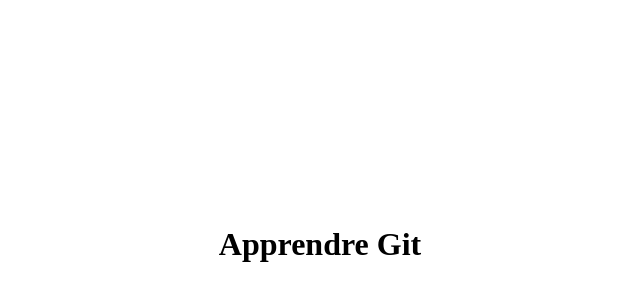
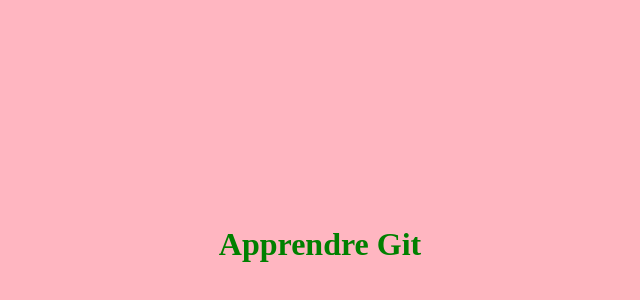
Before and after one commit to DialloLamine/ApprendreGit, a plain HTML site: page index.html in a window 1280 px wide. Shown: the part 48-348 px from the top of the page, without its empty margins (320-960 px from the left). Drawn offline with Linux system fonts and the light colour scheme.

Commit message:
Modif color

```diff
--- a/index.html
+++ b/index.html
@@ -3,8 +3,8 @@
 
     <meta charset="UTF-8"/>
 
-    <body>
-        <h1 style="padding-top: 20%; padding-bottom: 20%; text-align: center;">
+    <body style = "background-color: #FFB6C1;">
+        <h1 style="padding-top: 20%; padding-bottom: 20%; text-align: center; color: green; ">
             Apprendre Git
         </h1>
     </body>
```
